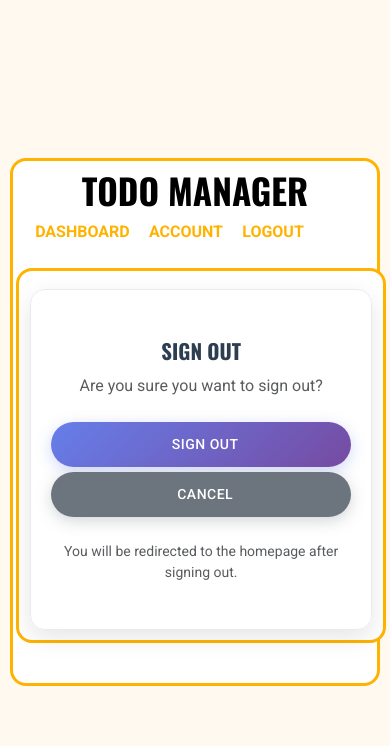
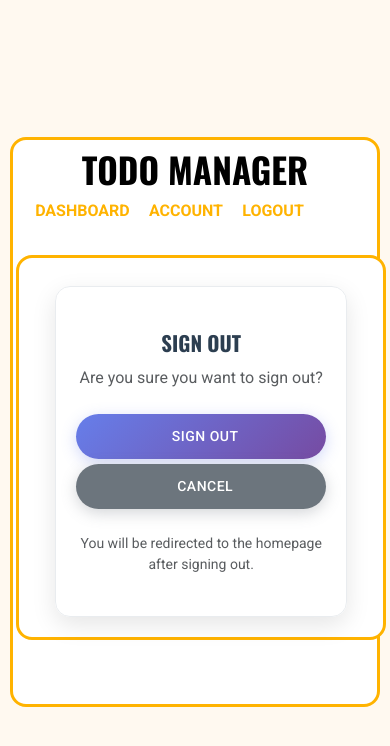
Before and after one commit to FatimahMohamed/To-do-list, a Django app: page /accounts/logout/ in a window 390 px wide. Shown: the top 746 px of the page. Run offline with Django 4.2, Linux system fonts and the light colour scheme; the visitor is signed in with stand-in values (Sample User, id 1).

Commit message:
Fix logout form container centering within orange border
- Reduce container width from col-md-8 to col-md-6 col-lg-5
- Add proper margins (30px 20px) to center form within orange container
- Set max-width: 500px and auto margins for better centering
- Reduce padding from 40px to 30px for better proportions
- Add top and bottom margins (mt-4 mb-4) for vertical centering
- Improve mobile responsive margins (20px 30px)
- Ensure form container doesn't extend to edges of main container

```diff
--- a/templates/account/logout.html
+++ b/templates/account/logout.html
@@ -4,9 +4,9 @@
 {% block title %}Logout - Task Organizer{% endblock %}
 
 {% block content %}
-<div class="container mt-3">
+<div class="container mt-4 mb-4">
     <div class="row justify-content-center">
-        <div class="col-md-8 col-lg-6">
+        <div class="col-md-6 col-lg-5">
             <div class="form-container">
                 <div class="text-center mb-4">
                     <i class="fas fa-sign-out-alt fa-3x text-secondary mb-3"></i>
@@ -44,11 +44,14 @@
     .form-container {
         background: rgba(255, 255, 255, 0.95);
         border-radius: 15px;
-        padding: 40px;
+        padding: 30px;
         box-shadow: 0 8px 25px rgba(0, 0, 0, 0.1);
         border: 1px solid #e9ecef;
-        margin: 20px 0;
+        margin: 30px 20px;
         backdrop-filter: blur(10px);
+        max-width: 500px;
+        margin-left: auto;
+        margin-right: auto;
     }
 
     .form-title {
@@ -94,8 +97,9 @@
 
     @media (max-width: 768px) {
         .form-container {
-            margin: 10px;
-            padding: 30px 20px;
+            margin: 20px 30px;
+            padding: 25px 20px;
+            max-width: none;
         }
 
         .btn-lg {
@@ -104,8 +108,8 @@
             margin: 5px;
         }
 
-        .col-md-8 {
-            padding: 0 10px;
+        .col-md-6 {
+            padding: 0 15px;
         }
 
         .btn.me-3 {
```
